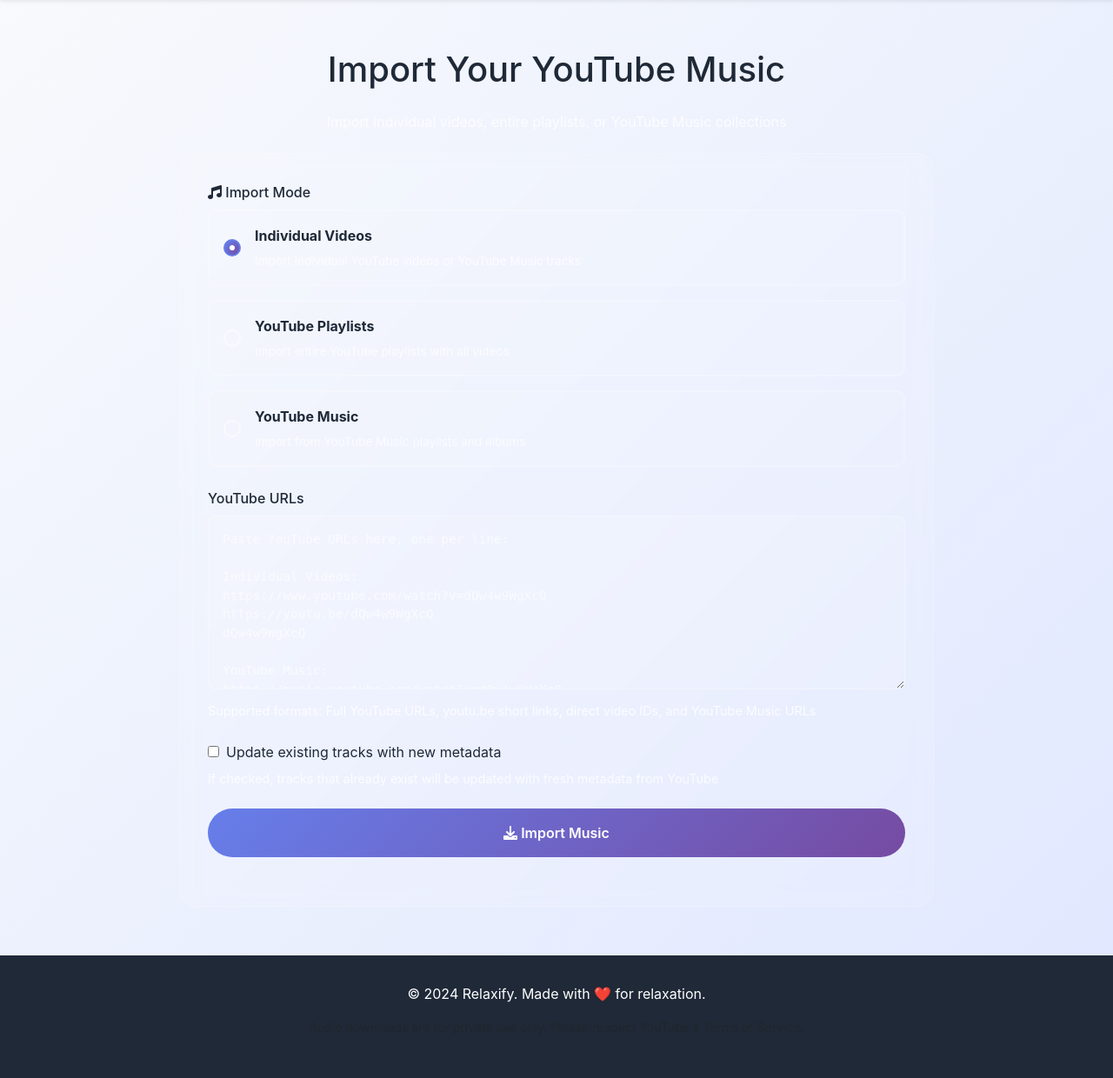
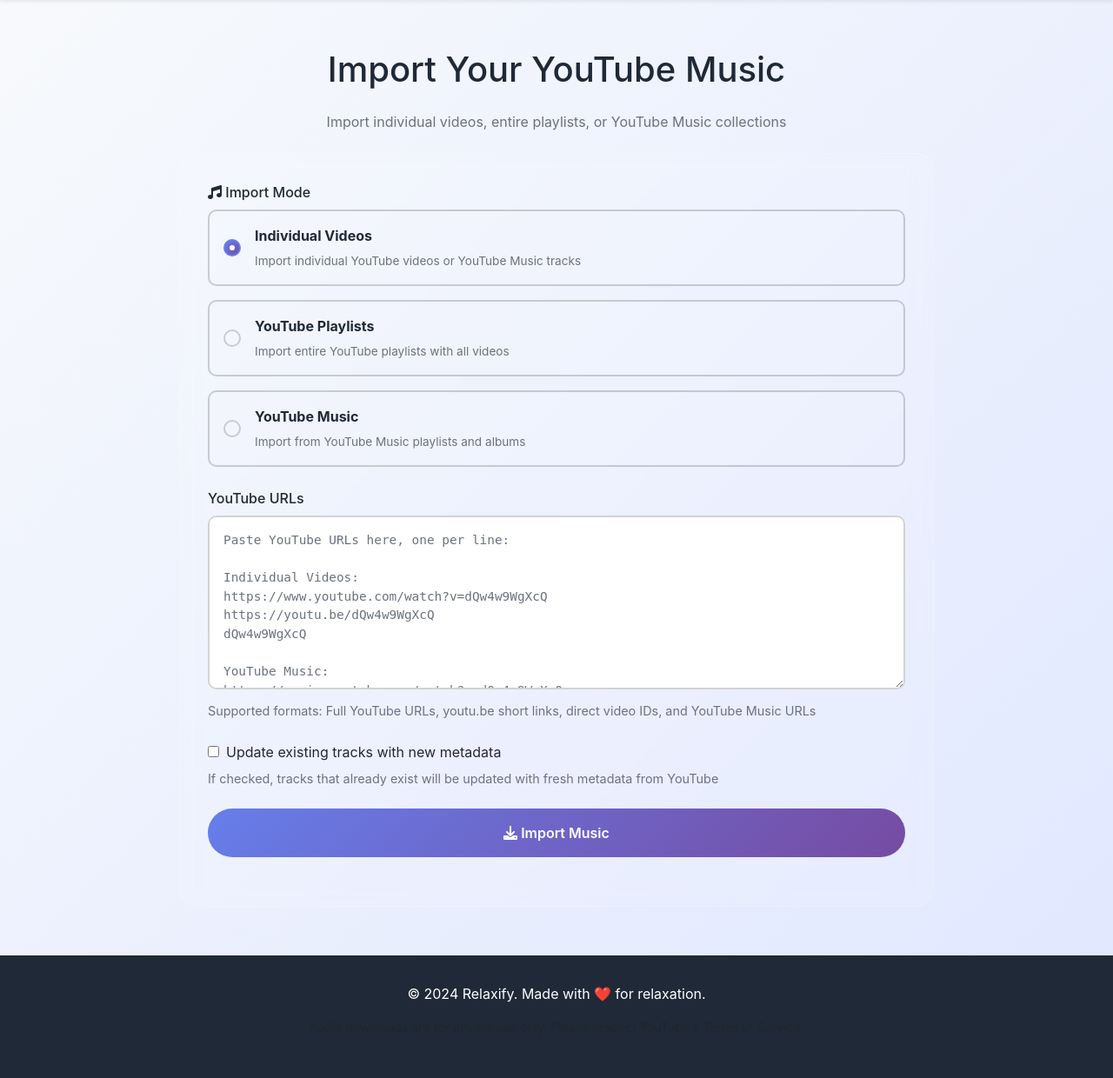
Before and after one commit to marobo/relaxify, a Django app: page /import/ in a window 1280 px wide. Shown: the part 62-1302 px from the top of the page at 87% size. Run offline with Django 5.2, Linux system fonts and the light colour scheme; some libraries are stand-ins or nearby versions.

Commit message:
adjust style colors

```diff
--- a/static/css/style.css
+++ b/static/css/style.css
@@ -367,7 +367,7 @@ body {
     gap: 1rem;
     padding: 1rem;
     background: rgba(255, 255, 255, 0.05);
-    border: 2px solid rgba(255, 255, 255, 0.2);
+    border: 2px solid var(--bs-border-color-translucent);
     border-radius: 10px;
     cursor: pointer;
     transition: all 0.3s ease;
@@ -375,7 +375,7 @@ body {
 
 .radio-option:hover {
     background: rgba(255, 255, 255, 0.1);
-    border-color: rgba(255, 255, 255, 0.4);
+    border-color: var(--text-light);
 }
 
 .radio-option input[type="radio"] {
@@ -394,7 +394,7 @@ body {
 .radio-custom {
     width: 20px;
     height: 20px;
-    border: 2px solid rgba(255, 255, 255, 0.5);
+    border: 2px solid var(--bs-border-color-translucent);
     border-radius: 50%;
     position: relative;
     background: transparent;
@@ -426,31 +426,29 @@ body {
 }
 
 .radio-content small {
-    color: rgba(255, 255, 255, 0.7);
+    color: var(--text-light);
     font-size: 0.85rem;
 }
 
 .form-input {
     width: 100%;
     padding: 1rem;
-    border: 1px solid rgba(255, 255, 255, 0.3);
+    border: 2px solid var(--bs-border-color-translucent);
     border-radius: 10px;
-    background: rgba(255, 255, 255, 0.1);
     color: var(--text-dark);
     font-size: 1rem;
 }
 
 .form-input::placeholder {
-    color: rgba(255, 255, 255, 0.6);
+    color: var(--text-light);
 }
 
 .form-textarea {
     width: 100%;
     min-height: 200px;
     padding: 1rem;
-    border: 1px solid rgba(255, 255, 255, 0.3);
+    border: 2px solid var(--bs-border-color-translucent);
     border-radius: 10px;
-    background: rgba(255, 255, 255, 0.1);
     color: var(--text-dark);
     font-family: monospace;
     font-size: 0.9rem;
@@ -458,7 +456,7 @@ body {
 }
 
 .form-textarea::placeholder {
-    color: rgba(255, 255, 255, 0.6);
+    color: var(--text-light);
 }
 
 .form-checkbox {
@@ -600,7 +598,7 @@ body {
 }
 
 .help-text {
-    color: rgba(255, 255, 255, 0.8);
+    color: var(--text-light);
     font-size: 0.9rem;
     margin-top: 0.5rem;
     line-height: 1.5;
@@ -612,16 +610,16 @@ body {
     padding: 1rem;
     border-radius: 10px;
     margin-top: 1rem;
-    color: #fff;
+    color: var(--primary-color);
 }
 
 .collection-info strong {
-    color: #667eea;
+    color: var(--primary-color);
 }
 
 /* Import page description text */
 .import-description {
-    color: rgba(255, 255, 255, 0.8);
+    color: var(--text-light);
 }
 
 /* Collection name group */
```
